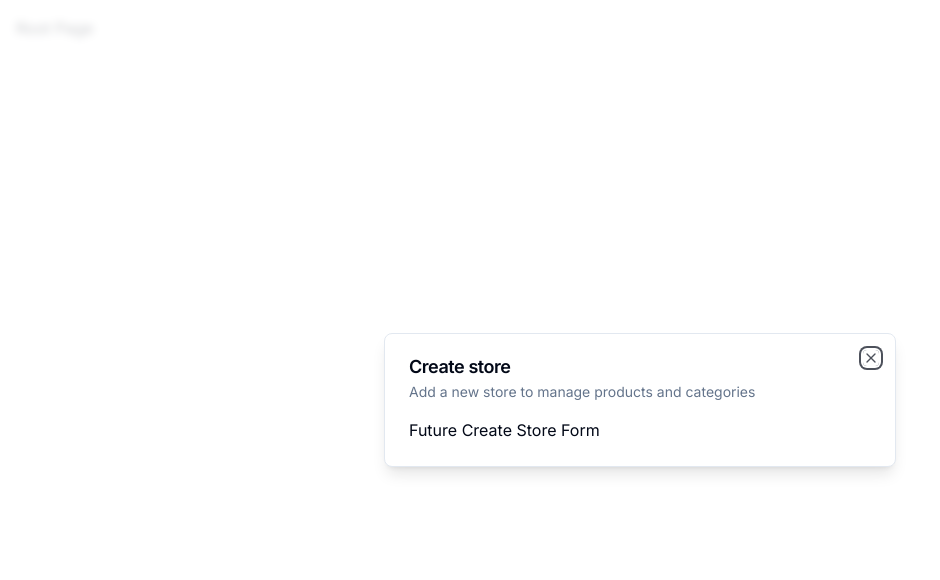
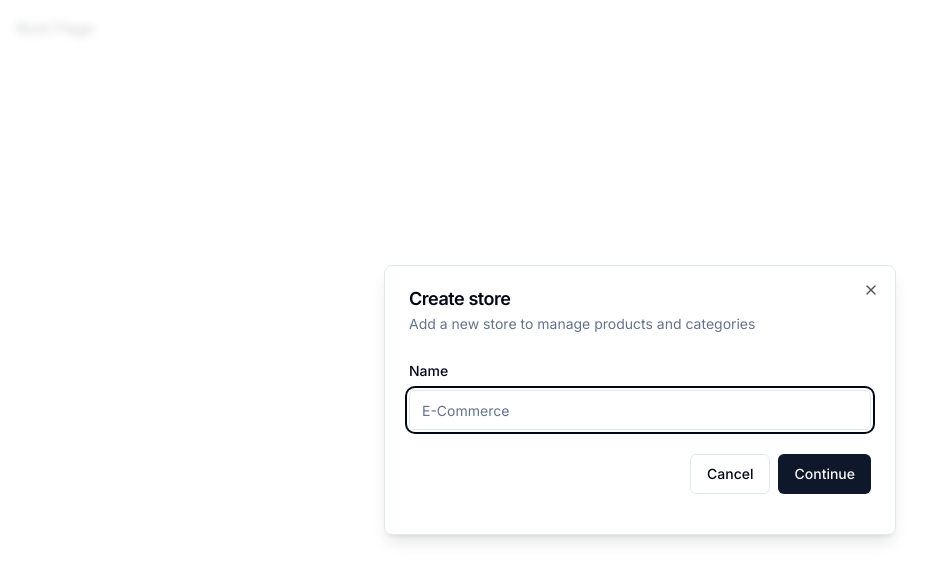
Before and after one commit to dialite/ecommerce-cms, a Next.js app: page / in a window 1280 px wide. Shown: the top 580 px of the page, without its empty margins (0-940 px from the left). Built offline with nearby package versions, Linux system fonts and the light colour scheme.

Commit message:
Implement form validation with zod

```diff
--- a/components/modals/store-modal.tsx
+++ b/components/modals/store-modal.tsx
@@ -6,6 +6,16 @@
 
 import { useStoreModal } from "@/hooks/use-store-modal";
 import { Modal } from "@/components/ui/modal";
+import {
+  Form,
+  FormControl,
+  FormField,
+  FormItem,
+  FormLabel,
+  FormMessage,
+} from "@/components/ui/form";
+import { Input } from "@/components/ui/input";
+import { Button } from "@/components/ui/button";
 
 const formSchema = z.object({
   name: z.string().min(1),
@@ -33,7 +43,33 @@
       isOpen={StoreModal.isOpen}
       onClose={StoreModal.onClose}
     >
-      Future Create Store Form
+      <div>
+        <div className="space-y-4 py-2 pb-4">
+          <Form {...form}>
+            <form onSubmit={form.handleSubmit(onSubmit)}>
+              <FormField
+                control={form.control}
+                name="name"
+                render={({ field }) => (
+                  <FormItem>
+                    <FormLabel>Name</FormLabel>
+                    <FormControl>
+                      <Input placeholder="E-Commerce" {...field} />
+                    </FormControl>
+                    <FormMessage />
+                  </FormItem>
+                )}
+              />
+              <div className="pt-6 space-x-2 flex items-center justify-end w-full">
+                <Button variant="outline" onClick={StoreModal.onClose}>
+                  Cancel
+                </Button>
+                <Button type="submit">Continue</Button>
+              </div>
+            </form>
+          </Form>
+        </div>
+      </div>
     </Modal>
   );
 };
```
